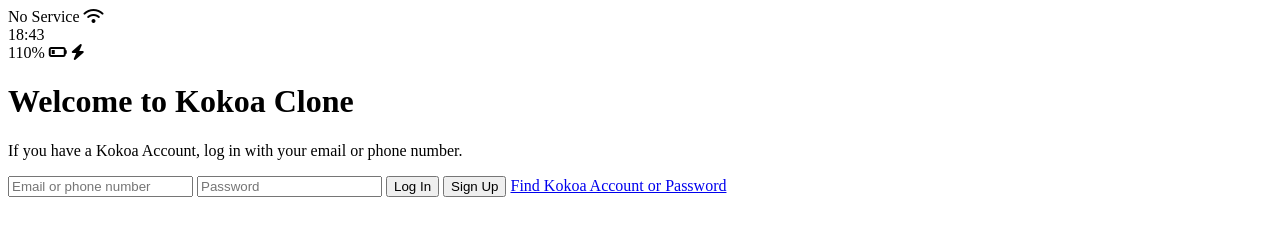
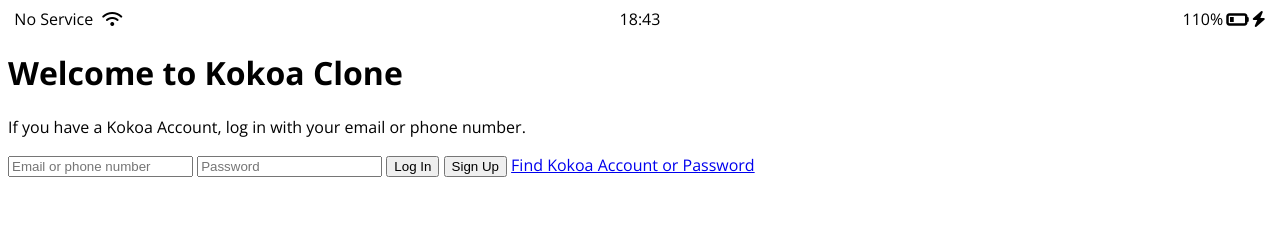
Before and after one commit to vnack1/kokoa-clone-2024, a plain HTML site: page index.html in a window 1280 px wide. Drawn offline with nearby package versions, Linux system fonts and the light colour scheme.

Commit message:
status bar css

```diff
--- /dev/null
+++ b/css/styles.css
@@ -0,0 +1,27 @@
+@import url("https://fonts.googleapis.com/css2?family=Open+Sans:ital,wght@0,300..800;1,300..800&display=swap");
+body {
+  font-family: "Open Sans", sans-serif;
+}
+
+.status-bar {
+  display: flex;
+  justify-content: center;
+}
+.status-bar__column {
+  width: 33%;
+}
+.status-bar__column:first-child span {
+  margin-right: 5px;
+}
+.status-bar__column:nth-child(2) {
+  display: flex;
+  justify-content: center;
+}
+.status-bar__column:last-child {
+  display: flex;
+  justify-content: flex-end;
+  align-items: center;
+}
+.status-bar__column .fa-battery-quarter {
+  margin: 0px 3px;
+}
--- a/index.html
+++ b/index.html
@@ -1,6 +1,7 @@
 <!DOCTYPE html>
 <html lang="en">
   <head>
+    <link rel="stylesheet" href="css/styles.css" />
     <meta charset="UTF-8" />
     <meta name="viewport" content="width=device-width, initial-scale=1.0" />
     <title>Welcome to Kokoa Clone</title>
@@ -16,7 +17,7 @@
       </div>
       <div class="status-bar__column">
         <span>110%</span>
-        <i class="fa-solid fa-battery-quarter"></i>
+        <i class="fa-solid fa-battery-quarter fa-lg"></i>
         <i class="fa-solid fa-bolt"></i>
       </div>
     </div>
```
